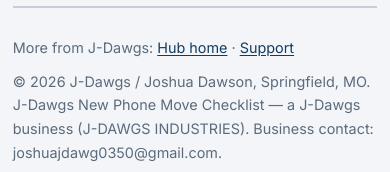
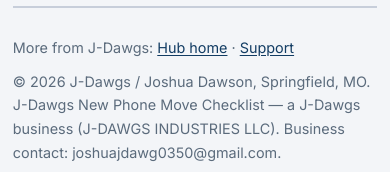
Before and after one commit to joshuajdawg0350/jdawgs-hub, a plain HTML site: page new-phone-move-checklist.html in a window 390 px wide. Shown: the part 3295-3467 px from the top of the page. Drawn offline with Linux system fonts and the light colour scheme.

Commit message:
LLC rename sweep: J-Dawgs Industries -> J-Dawgs Industries LLC (new-phone-move-checklist.html)

```diff
--- a/new-phone-move-checklist.html
+++ b/new-phone-move-checklist.html
@@ -103,7 +103,7 @@ a[href^="https://buy.stripe.com"]:hover,a[href^="https://forms.gle"]:hover{backg
 </section>
 <footer>
 <p>More from J-Dawgs: <a href="index.html">Hub home</a> · <a href="support.html">Support</a></p>
-<p>© 2026 J-Dawgs / Joshua Dawson, Springfield, MO. J-Dawgs New Phone Move Checklist — a J-Dawgs business (J-DAWGS INDUSTRIES). Business contact: joshuajdawg0350@gmail.com.</p>
+<p>© 2026 J-Dawgs / Joshua Dawson, Springfield, MO. J-Dawgs New Phone Move Checklist — a J-Dawgs business (J-DAWGS INDUSTRIES LLC). Business contact: joshuajdawg0350@gmail.com.</p>
 <p><strong>The J-Dawgs Fix-It Guarantee:</strong> if anything we sold or gave you doesn't work, tell us once — we fix it free. No receipts, no runaround. <a href="support.html">Report a problem</a></p>
 <p><strong>Refunds:</strong> If it doesn't work and we can't fix it, you get your money back — and 14 days to change your mind on anything digital. Full policy: <a href="https://jdawgsindustries.com/refunds.html">https://jdawgsindustries.com/refunds.html</a></p>
 <p class="jd-tagline"><strong>No fancy logos. Just quality products.</strong> <strong>No ads.</strong> <strong>We never sell your information.</strong></p>
```
